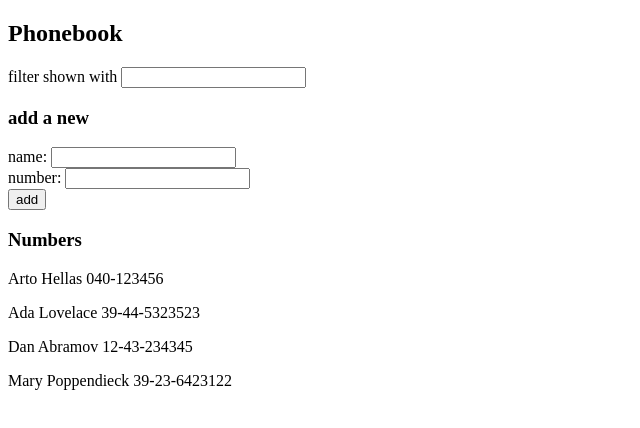
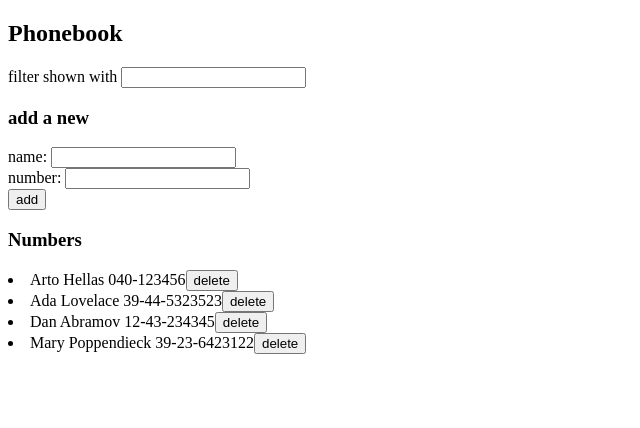
Before and after one commit to miladrahmat/FullStackOpen, a React (Vite) app in the folder part2/phonebook/: page / in a window 1280 px wide. Shown: the top 428 px of the page, without its empty margins (0-640 px from the left). Built offline with nearby package versions, Linux system fonts and the light colour scheme; data requests are answered from the project's data file.

Commit message:
Completed up to excercise 2.15

```diff
--- a/part2/phonebook/db.json
+++ b/part2/phonebook/db.json
@@ -1,5 +1,5 @@
 {
-	"persons":[
+  "persons": [
     {
       "name": "Arto Hellas",
       "number": "040-123456",
--- a/part2/phonebook/src/App.jsx
+++ b/part2/phonebook/src/App.jsx
@@ -1,5 +1,5 @@
 import { useState, useEffect } from 'react'
-import axios from 'axios'
+import personServce from './services/persons'
 import Filter from './components/Filter'
 import PersonForm from './components/PersonForm'
 import Persons from './components/Persons'
@@ -12,12 +12,12 @@ const App = () => {
 
   useEffect(() => {
     console.log('effect')
-    axios
-    .get('http://localhost:3001/persons')
+    personServce
+    .getPersons()
     .then(response => {
       console.log('promise fulfilled')
-      console.log(response.data)
-      setPersons(response.data)
+      console.log(response)
+      setPersons(response)
     })
   }, [])
 
@@ -26,31 +26,54 @@ const App = () => {
     return searchResult
   }
 
-  const setId = () => {
-    let id = 0
-    for (let i = 0; i < persons.length; i++) {
-      if (persons[i].id > id) {
-        id = persons[i].id
-      }
-    }
-    return (id + 1)
-  }
-
   const addName = (event) => {
     event.preventDefault()
     const foundName = persons.find(person => person.name === newName)
     const foundNumber = persons.find(person => person.number === newNumber)
     if (foundName !== undefined) {
-      alert(`${newName} is already added to phonebook`)
+      if (window.confirm(`${newName} is already added to phonebook, replace the old number with a new one?`)) {
+        const updatedPerson = {...foundName, number: newNumber}
+        personServce
+        .updatePerson(updatedPerson)
+        .then(response => {
+          setPersons(persons.map(person => person.id === updatedPerson.id ? response : person))
+        })
+        setNewName('')
+        setNewNumber('')
+      }
     }
     else if (foundNumber !== undefined) {
-      alert(`${newNumber} is already added to phonebook`)
+      if (window.confirm(`${foundNumber.name} is already added to phonebook with number ${foundNumber.number}, replace the old name with a new one?`)) {
+        const updatedPerson = {...foundNumber, name: newName}
+        personServce
+        .updatePerson(updatedPerson)
+        .then(response => {
+          setPersons(persons.map(person => person.id === updatedPerson.id ? response : person))
+        })
+        setNewName('')
+        setNewNumber('')
+      }
     }
     else {
-      setPersons([...persons, { name: newName, number: newNumber, id: setId() }])
-      setNewName('')
-      setNewNumber('')
+      const newPerson = {
+        name: newName,
+        number: newNumber
+      }
+      personServce
+      .addPerson(newPerson)
+      .then(response => {
+        setPersons(persons.concat(response))
+        setNewName('')
+        setNewNumber('')
+      })
     }
+  }
+
+  const deleteName = (id) => {
+    personServce
+    .deletePerson(id)
+    setPersons(persons.filter(person => person.id !== id))
+    console.log(`${id} needs to be deleted`)
   }
 
   return (
@@ -66,7 +89,7 @@ const App = () => {
       numberChange={event => setNewNumber(event.target.value)}
       />
       <h3>Numbers</h3>
-      <Persons persons={searchName(filterNumbers)} />
+      <Persons persons={searchName(filterNumbers)} deleteFunc={deleteName} />
     </div>
   )
 }
--- a/part2/phonebook/src/components/Persons.jsx
+++ b/part2/phonebook/src/components/Persons.jsx
@@ -1,11 +1,17 @@
 
-const Persons = ({persons}) => {
+const Persons = ({persons, deleteFunc}) => {
   return (
 	<div>
 	  {persons.map(person =>
-		<p key={person.id}>
-		  {person.name} {person.number}
-		</p>
+	  <li key={person.id}>
+		{person.name} {person.number}
+		<button onClick={() => {
+			if (window.confirm(`Delete ${person.name}`))
+				deleteFunc(person.id)}
+		}>
+			delete
+		</button>
+	</li>
 	  )}
 	</div>
   )
--- /dev/null
+++ b/part2/phonebook/src/services/persons.js
@@ -0,0 +1,24 @@
+import axios from "axios";
+
+const baseUrl = 'http://localhost:3001/persons'
+
+const getPersons = () => {
+	const request = axios.get(baseUrl)
+	return request.then(response => response.data)
+}
+
+const addPerson = newPerson => {
+	const request = axios.post(baseUrl, newPerson)
+	return request.then(response => response.data)
+}
+
+const updatePerson = newObject => {
+	const request = axios.put(`${baseUrl}/${newObject.id}`, newObject)
+	return request.then(response => response.data)
+}
+
+const deletePerson = id => {
+	return axios.delete(`${baseUrl}/${id}`)
+}
+
+export default { getPersons, addPerson, updatePerson, deletePerson }
```
Lines whose indentation alone changed are shown as unchanged.
